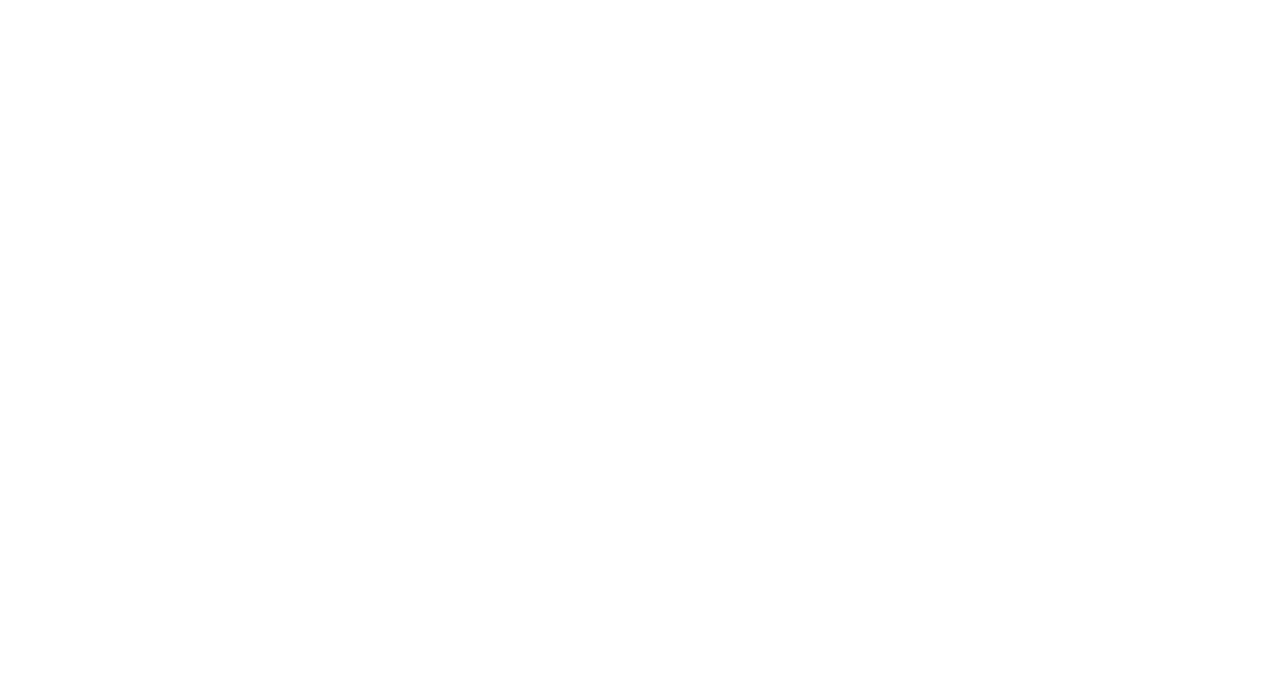
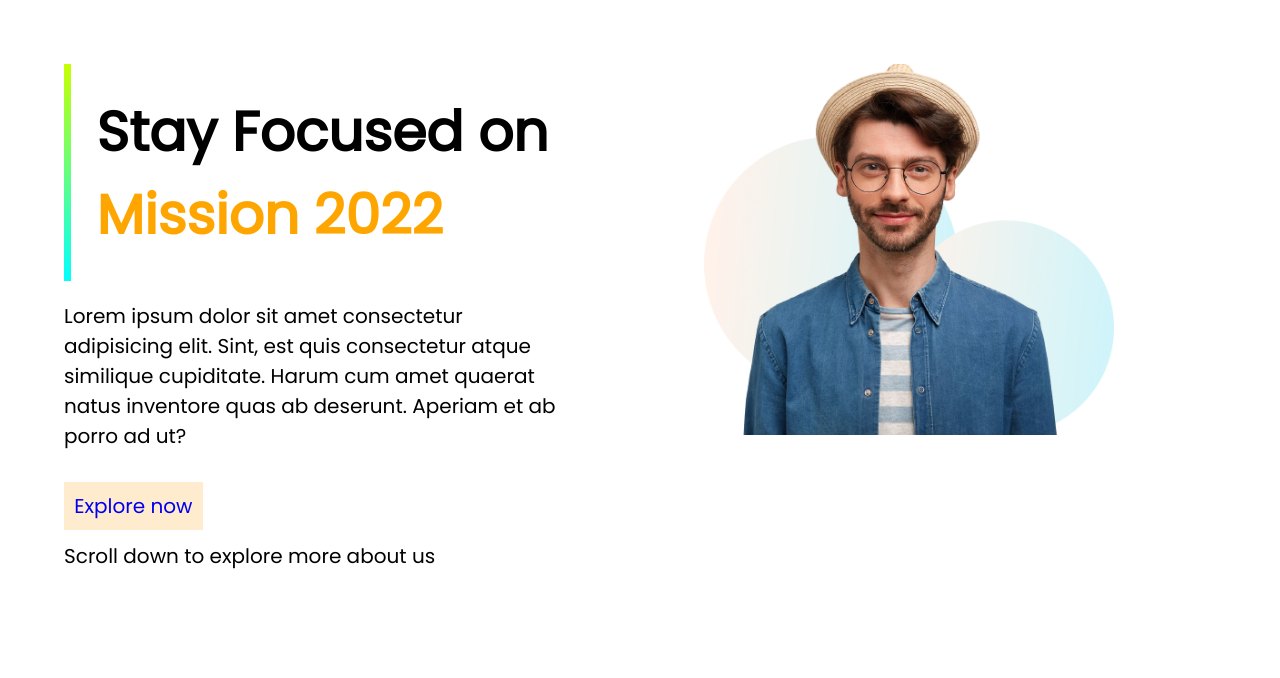
Before and after one commit to TofaelislamFaruk01/assignment_projects, a plain HTML site: page index.html in a window 1280 px wide. Drawn offline with Linux system fonts and the light colour scheme.

Commit message:
:1st section complete

```diff
--- a/index.html
+++ b/index.html
@@ -1,13 +1,42 @@
 <!DOCTYPE html>
 <html lang="en">
+
 <head>
     <meta charset="UTF-8">
     <meta http-equiv="X-UA-Compatible" content="IE=edge">
     <meta name="viewport" content="width=device-width, initial-scale=1.0">
+    <link rel="preconnect" href="https://fonts.googleapis.com">
+    <link rel="preconnect" href="https://fonts.gstatic.com" crossorigin>
+    <link href="https://fonts.googleapis.com/css2?family=Poppins&display=swap" rel="stylesheet">
     <title>Mission 2020</title>
     <link rel="stylesheet" href="style.css">
 </head>
+
 <body>
 
+    <section class="flexible">
+        <div class="ordek">
+
+            <div id="top">
+                <h1>Stay Focused on </h1>
+                <h1><span class="orange">Mission 2022</span> </h1>
+            </div>
+            <p> Lorem ipsum dolor sit amet consectetur adipisicing elit. Sint, est quis consectetur atque similique
+                cupiditate.
+                Harum cum amet quaerat natus inventore quas ab deserunt. Aperiam et ab porro ad ut?</p>
+
+            <a class="baton" target="_blank" href="https://www.youtube.com/c/ProgrammingHero">Explore now</a>
+
+            <p>Scroll down to explore more about us</p>
+        </div>
+        <div class="ordek">
+            <img src="images/person/person-4.png" alt="">
+        </div>
+    </section>
+
+
+
+
 </body>
+
 </html>
--- a/style.css
+++ b/style.css
@@ -0,0 +1,42 @@
+*{
+    margin: 0;
+    padding: 0;
+}
+body{
+    font-family: 'Poppins',sans-serif;
+}
+.orange{
+    color: orange;
+}
+.flexible{
+    display: flex;
+}
+.ordek{
+    width: 50%;
+    padding: 5%;
+}
+.ordek img{
+    width: 80%;
+}
+h1{
+    font-size: 55px;
+}
+p{
+   font-size: 20px;
+   padding-top: 20px;
+   margin-bottom: 40px;
+}
+#top{
+    border-left: 7px solid;
+    border-image: linear-gradient(rgb(200, 255, 0),cyan);
+    border-image-slice: 1;
+    padding :5%;
+
+
+}
+.baton{
+    padding: 2%;
+    background-color: blanchedalmond;
+    text-decoration: none;
+    font-size: 20px;
+}
```
